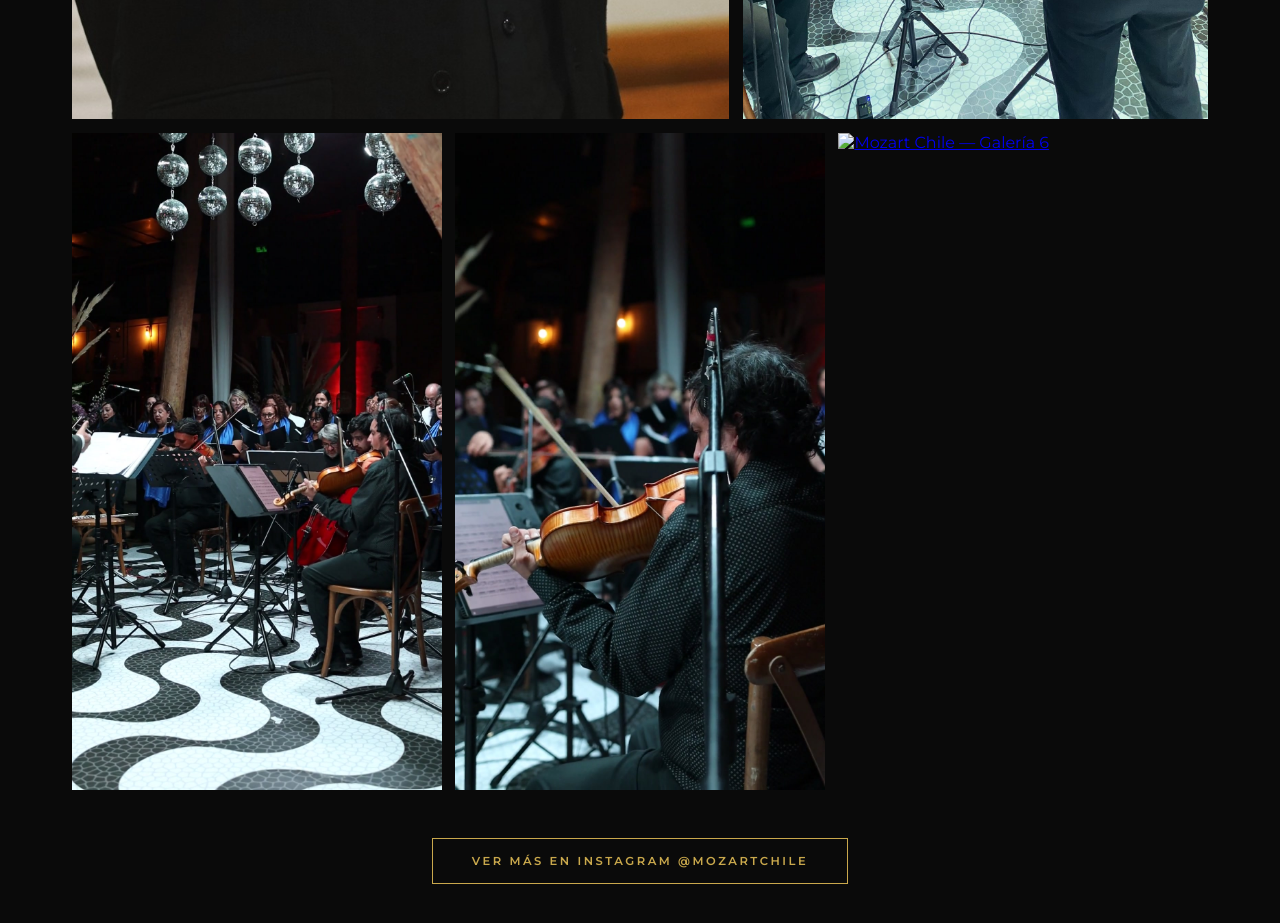
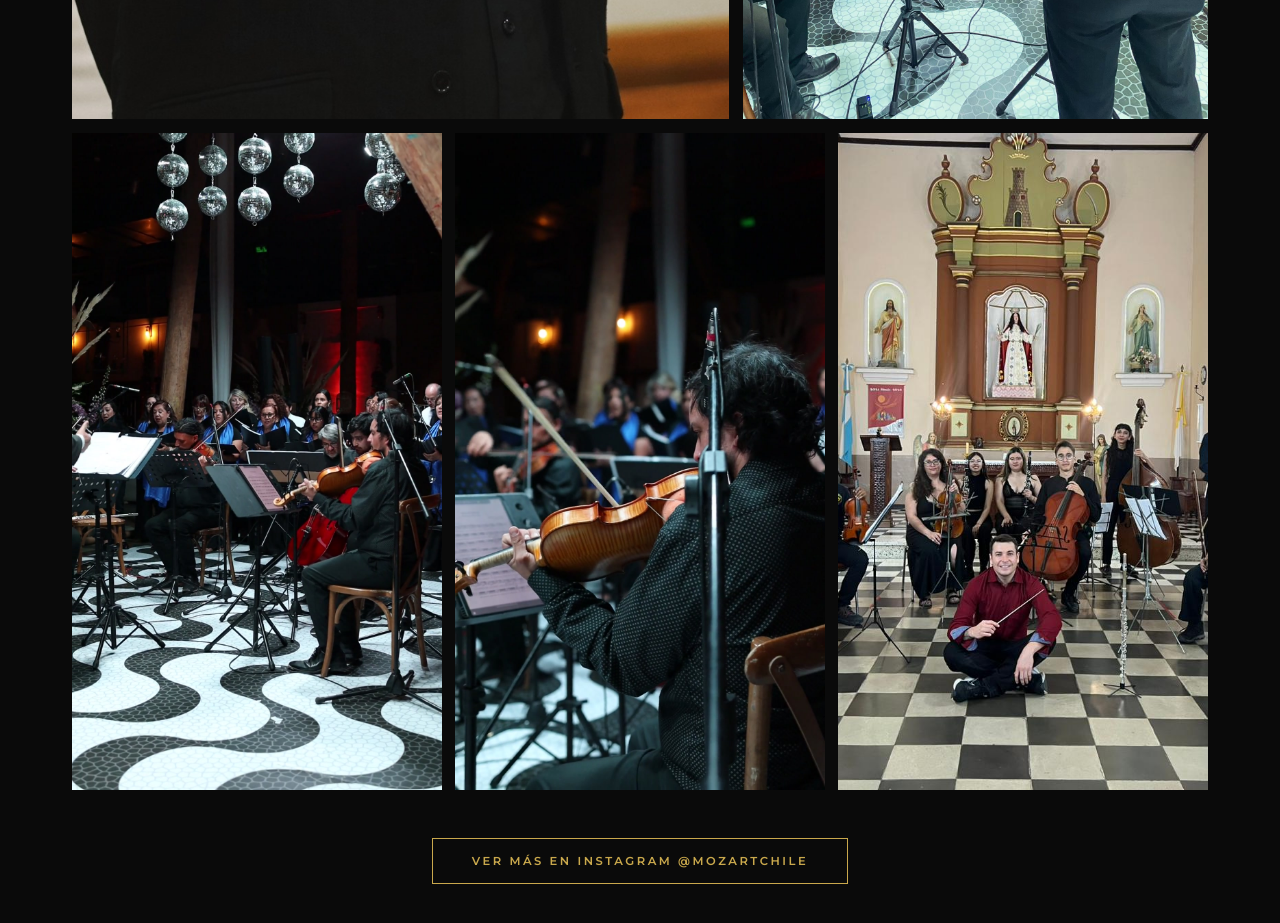
Before and after one commit to lalrop/Mozart, a plain HTML site: page index.html in a window 1280 px wide. Shown: the part 6620-7543 px from the top of the page. Drawn offline with nearby package versions, Linux system fonts and the light colour scheme; a web font is replaced by a local one.

Commit message:
Corrige galería: foto-6 y extensión de foto-3
- Agrega foto-6.jpeg y actualiza referencia en HTML
- Renombra foto-3.JPG → foto-3.jpg (fix para Cloudflare Pages: Linux es
  case-sensitive y el HTML referenciaba la extensión en minúsculas)

Co-Authored-By: Claude Sonnet 4.6 <noreply@anthropic.com>

```diff
--- a/index.html
+++ b/index.html
@@ -1176,7 +1176,7 @@
             </div>
             <div class="gal-item fu d2">
                 <a href="https://www.instagram.com/mozartchile/" target="_blank" rel="noopener noreferrer" class="gal-link">
-                    <img src="gallery/foto-6.jpg" alt="Mozart Chile — Galería 6">
+                    <img src="gallery/foto-6.jpeg" alt="Mozart Chile — Galería 6">
                     <div class="gal-overlay"><svg viewBox="0 0 24 24" fill="currentColor"><path d="M12 2.163c3.204 0 3.584.012 4.85.07 3.252.148 4.771 1.691 4.919 4.919.058 1.265.069 1.645.069 4.849 0 3.205-.012 3.584-.069 4.849-.149 3.225-1.664 4.771-4.919 4.919-1.266.058-1.644.07-4.85.07-3.204 0-3.584-.012-4.849-.07-3.26-.149-4.771-1.699-4.919-4.92-.058-1.265-.07-1.644-.07-4.849 0-3.204.013-3.583.07-4.849.149-3.227 1.664-4.771 4.919-4.919 1.266-.057 1.645-.069 4.849-.069zm0-2.163c-3.259 0-3.667.014-4.947.072-4.358.2-6.78 2.618-6.98 6.98-.059 1.281-.073 1.689-.073 4.948 0 3.259.014 3.668.072 4.948.2 4.358 2.618 6.78 6.98 6.98 1.281.058 1.689.072 4.948.072 3.259 0 3.668-.014 4.948-.072 4.354-.2 6.782-2.618 6.979-6.98.059-1.28.073-1.689.073-4.948 0-3.259-.014-3.667-.072-4.947-.196-4.354-2.617-6.78-6.979-6.98-1.281-.059-1.69-.073-4.949-.073zm0 5.838c-3.403 0-6.162 2.759-6.162 6.162s2.759 6.163 6.162 6.163 6.162-2.759 6.162-6.163c0-3.403-2.759-6.162-6.162-6.162zm0 10.162c-2.209 0-4-1.79-4-4 0-2.209 1.791-4 4-4s4 1.791 4 4c0 2.21-1.791 4-4 4zm6.406-11.845c-.796 0-1.441.645-1.441 1.44s.645 1.44 1.441 1.44c.795 0 1.439-.645 1.439-1.44s-.644-1.44-1.439-1.44z"/></svg></div>
                 </a>
             </div>
```
Also changed, not shown: gallery/foto-3.jpg (renamed from gallery/foto-3.JPG), gallery/foto-6.jpeg (renamed from gallery/foto-4.jpeg).
